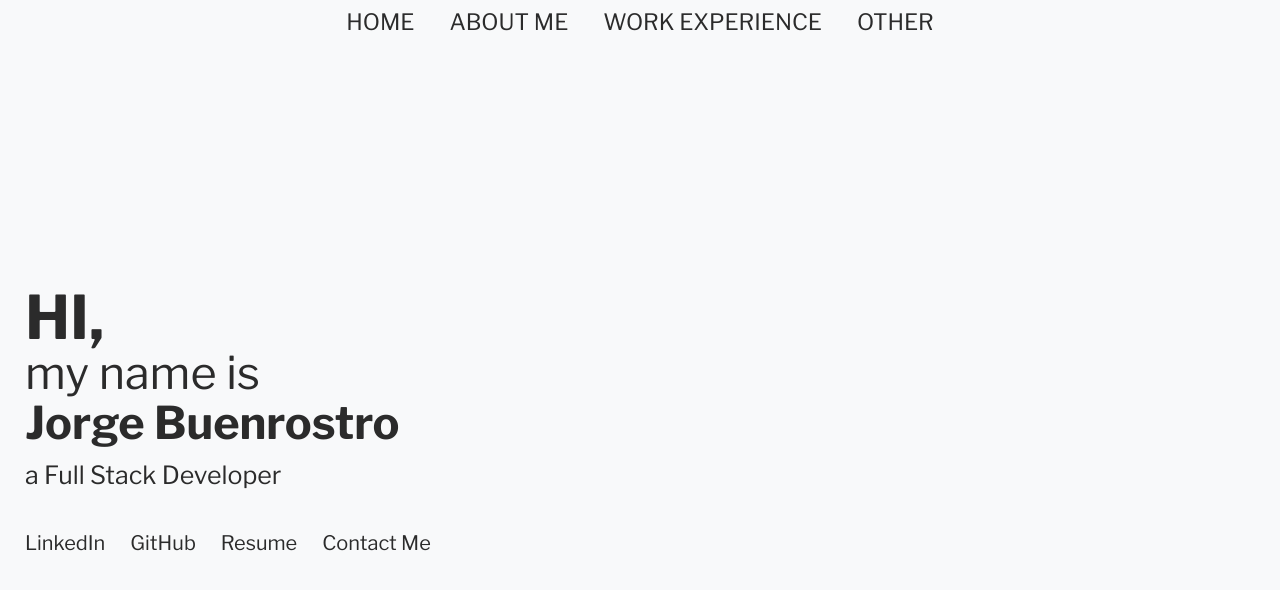
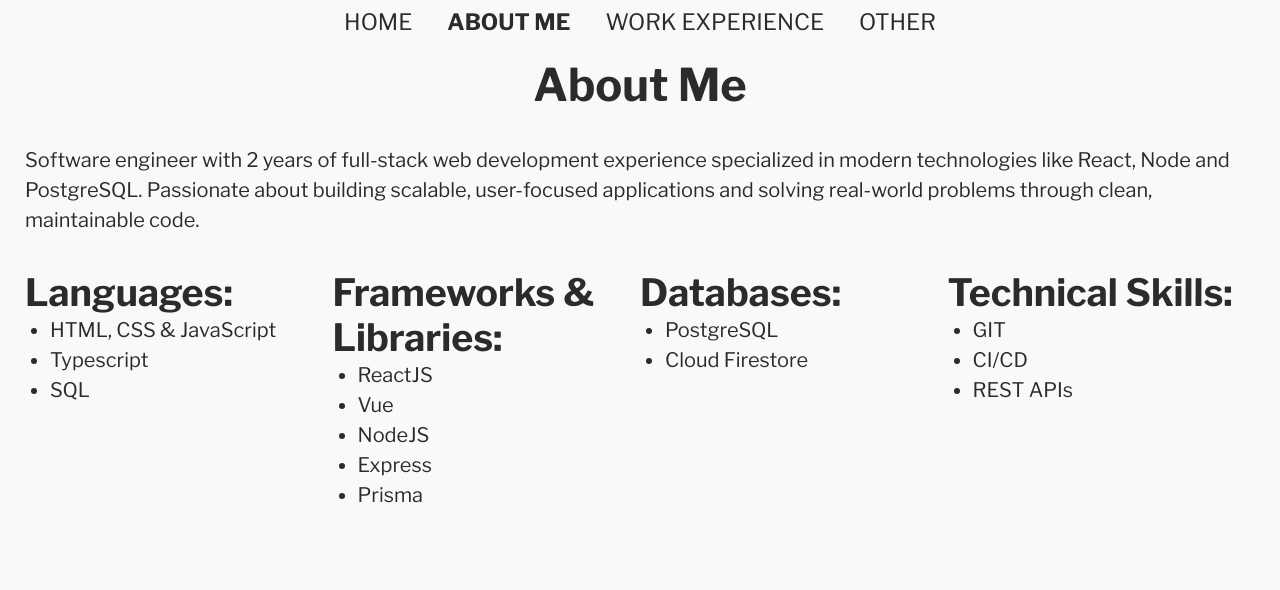
Before and after one commit to jlbmontejano/personal-portfolio, a React (Vite) app: page /about-me in a window 1280 px wide. Shown: the top 590 px of the page. Built offline with nearby package versions, Linux system fonts and the light colour scheme.

Commit message:
Added react-router

```diff
--- a/package.json
+++ b/package.json
@@ -18,7 +18,8 @@
 		"@types/aos": "^3.0.7",
 		"aos": "^3.0.0-beta.6",
 		"react": "^18.2.0",
-		"react-dom": "^18.2.0"
+		"react-dom": "^18.2.0",
+		"react-router": "^7.8.2"
 	},
 	"devDependencies": {
 		"@types/node": "^20.11.19",
--- a/src/App.tsx
+++ b/src/App.tsx
@@ -1,32 +1,22 @@
-import { useState } from "react";
+import { Route, Routes } from "react-router";
 import Menu from "./components/Menu";
 import AboutMe from "./sections/AboutMe";
 import Home from "./sections/Home";
 import Other from "./sections/Other";
+import Projects from "./sections/Projects";
 import WorkExperience from "./sections/WorkExperience";
-import { MenuNavigation } from "./types";
 
 const App = () => {
-	const [current, setCurrent] = useState<MenuNavigation>("home");
-
-	const displayPage = () => {
-		switch (current) {
-			case "home":
-				return <Home />;
-			case "about-me":
-				return <AboutMe />;
-			case "work-experience":
-				return <WorkExperience />;
-			case "other":
-				return <Other />;
-			default:
-		}
-	};
-
 	return (
 		<div className='flex flex-col h-screen'>
-			<Menu setCurrent={setCurrent} />
-			{displayPage()}
+			<Menu />
+			<Routes>
+				<Route path='/' element={<Home />} />
+				<Route path='/about-me' element={<AboutMe />} />
+				<Route path='/work-experience' element={<WorkExperience />} />
+				<Route path='/projects' element={<Projects />} />
+				<Route path='/other' element={<Other />} />
+			</Routes>
 		</div>
 	);
 };
--- a/src/components/Menu.tsx
+++ b/src/components/Menu.tsx
@@ -1,17 +1,16 @@
+import { NavLink } from "react-router";
 import { MENU_OPTIONS } from "../constants/index";
-import { MenuNavigation } from "../types";
 
-type MenuProps = {
-	setCurrent: React.Dispatch<React.SetStateAction<MenuNavigation>>;
-};
-
-const Menu = ({ setCurrent }: MenuProps) => {
+const Menu = () => {
 	return (
 		<div className='menu'>
 			{MENU_OPTIONS.map(option => (
-				<a onClick={() => setCurrent(option.scrollTo)} key={option.name}>
+				<NavLink
+					to={option.goTo}
+					className={({ isActive }) => `${isActive ? "font-bold" : ""} `}
+					key={option.name}>
 					{option.name}
-				</a>
+				</NavLink>
 			))}
 		</div>
 	);
--- a/src/constants/index.ts
+++ b/src/constants/index.ts
@@ -1,11 +1,11 @@
 import { MenuNavigation } from "../types";
 
-export const MENU_OPTIONS: { name: string; scrollTo: MenuNavigation }[] = [
-	{ name: "HOME", scrollTo: "home" },
-	{ name: "ABOUT ME", scrollTo: "about-me" },
-	{ name: "WORK EXPERIENCE", scrollTo: "work-experience" },
+export const MENU_OPTIONS: { name: string; goTo: MenuNavigation }[] = [
+	{ name: "HOME", goTo: "" },
+	{ name: "ABOUT ME", goTo: "about-me" },
+	{ name: "WORK EXPERIENCE", goTo: "work-experience" },
 	// { name: "PROJECTS", scrollTo: "projects" },
-	{ name: "OTHER", scrollTo: "other" },
+	{ name: "OTHER", goTo: "other" },
 ];
 
 export const TECH_STACK = [
@@ -67,5 +67,5 @@ export const PROJECTS = [];
 
 export const SOCIAL_NETWORKS = [
 	{ name: "LinkedIn", link: "https://www.linkedin.com/in/jlbmontejano/" },
-	{ name: "GitHub", link: "https://github.com/jlbmontejano" },
+	// { name: "GitHub", link: "https://github.com/jlbmontejano" },
 ];
--- a/src/main.tsx
+++ b/src/main.tsx
@@ -1,10 +1,10 @@
-import React from 'react'
-import ReactDOM from 'react-dom/client'
-import App from './App.tsx'
-import './index.css'
+import ReactDOM from "react-dom/client";
+import { BrowserRouter } from "react-router";
+import App from "./App.tsx";
+import "./index.css";
 
-ReactDOM.createRoot(document.getElementById('root')!).render(
-  <React.StrictMode>
-    <App />
-  </React.StrictMode>,
-)
+ReactDOM.createRoot(document.getElementById("root")!).render(
+	<BrowserRouter>
+		<App />
+	</BrowserRouter>
+);
--- a/src/types/index.ts
+++ b/src/types/index.ts
@@ -1 +1 @@
-export type MenuNavigation = "home" | "about-me" | "work-experience" | "other";
+export type MenuNavigation = "" | "about-me" | "work-experience" | "other";
--- a/vite.config.ts
+++ b/vite.config.ts
@@ -1,8 +1,8 @@
-import { defineConfig } from 'vite'
-import react from '@vitejs/plugin-react'
+import { defineConfig } from "vite";
+import react from "@vitejs/plugin-react";
 
 // https://vitejs.dev/config/
 export default defineConfig({
-  plugins: [react()],
-  base: "/personal-portfolio/"
-})
+	plugins: [react()],
+	base: "/",
+});
```
